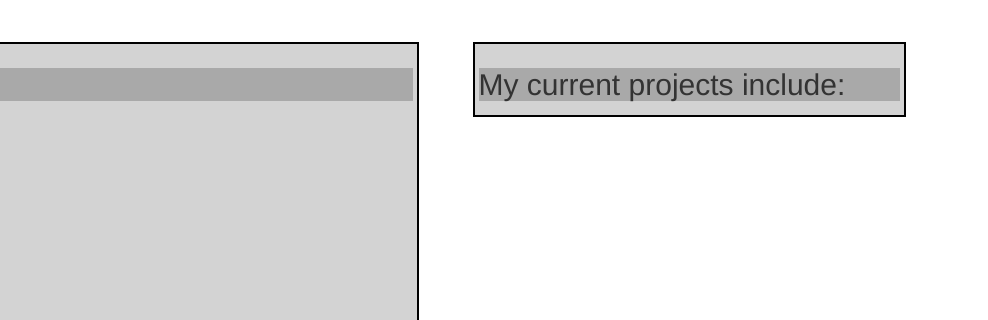
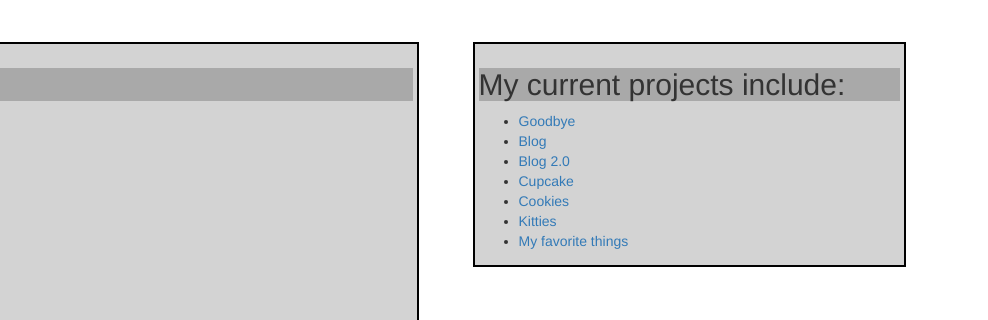
Before and after one commit to eamayer/portfolio, a plain HTML site: page index.html in a window 1280 px wide. Shown: the part 240-560 px from the top of the page, 292-1280 px from the left. Drawn offline with Linux system fonts and the light colour scheme.

Commit message:
Added projects sections and links to the projects

```diff
--- a/index.html
+++ b/index.html
@@ -37,6 +37,15 @@
         <div class="col-sm-5">
           <div class="box">
             <h2>My current projects include:</h2>
+            <ul>
+              <li><a href="https://github.com/eamayer/goodbye">Goodbye</a></li>
+              <li><a href="https://github.com/eamayer/blog">Blog</a></li>
+              <li><a href="https://github.com/eamayer/blog2">Blog 2.0</a></li>
+              <li><a href="https://github.com/eamayer/cupcake">Cupcake</a></li>
+              <li><a href="https://github.com/eamayer/chocolate-chip">Cookies</a></li>
+              <li><a href="https://github.com/eamayer/kitties">Kitties</a></li>
+              <li><a href="https://github.com/eamayer/favorite-things">My favorite things</a></li>
+            </ul>
 
           </div>
         </div>
```
